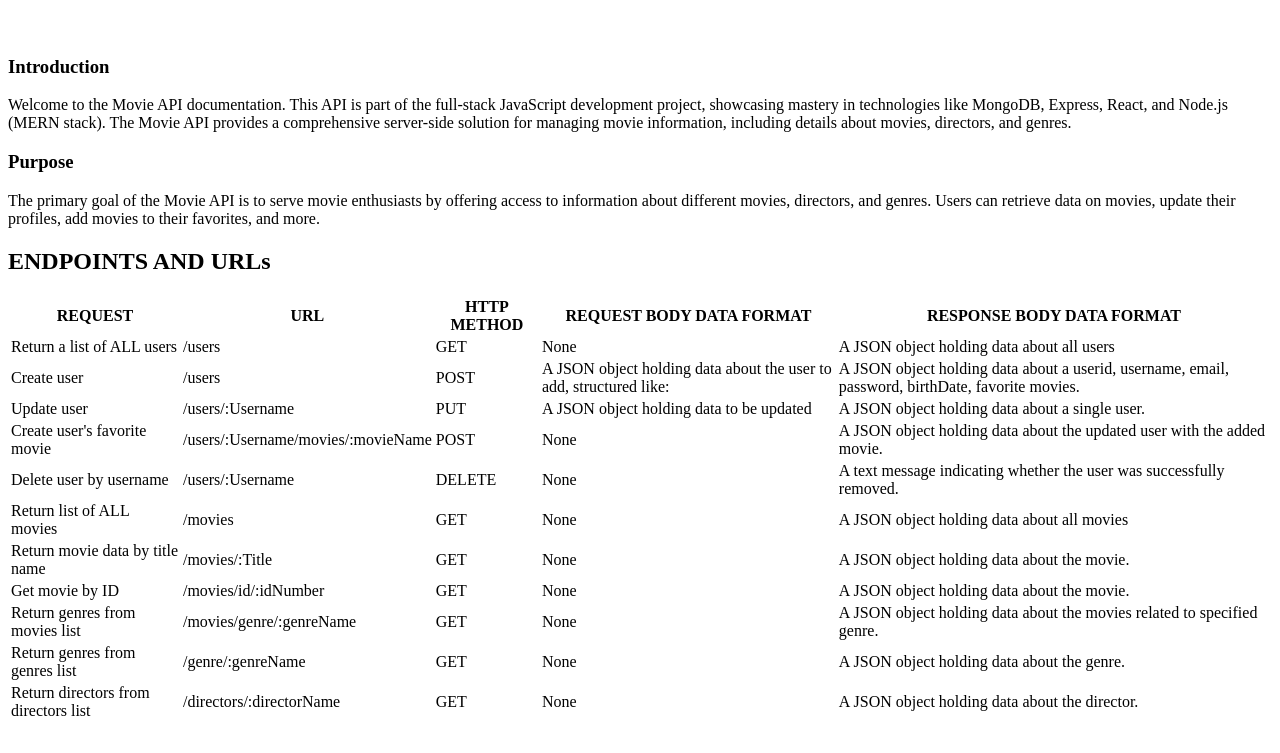
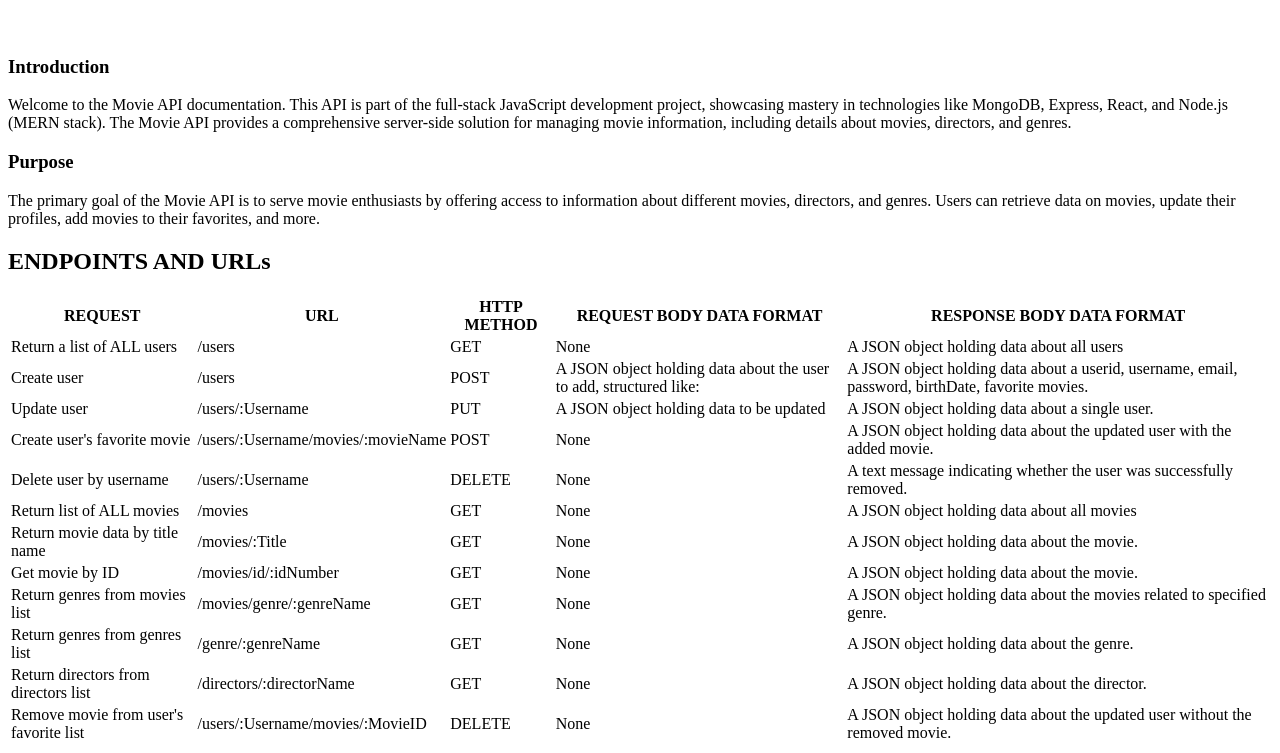
Before and after one commit to liankhek/movie_api, a website: page public/documentation.html in a window 1280 px wide. Shown: the part 61-814 px from the top of the page. Drawn offline with Linux system fonts and the light colour scheme.

Commit message:
Update documentation.html

```diff
--- a/public/documentation.html
+++ b/public/documentation.html
@@ -107,6 +107,13 @@
                 <td>None</td>
                 <td>A JSON object holding data about the director.</td>
             </tr>
+            <tr>
+                <td>Remove movie from user's favorite list</td>
+                <td>/users/:Username/movies/:MovieID</td>
+                <td>DELETE</td>
+                <td>None</td>
+                <td>A JSON object holding data about the updated user without the removed movie.</td>
+            </tr>
         </tbody>
     </table>
 </body>
```
